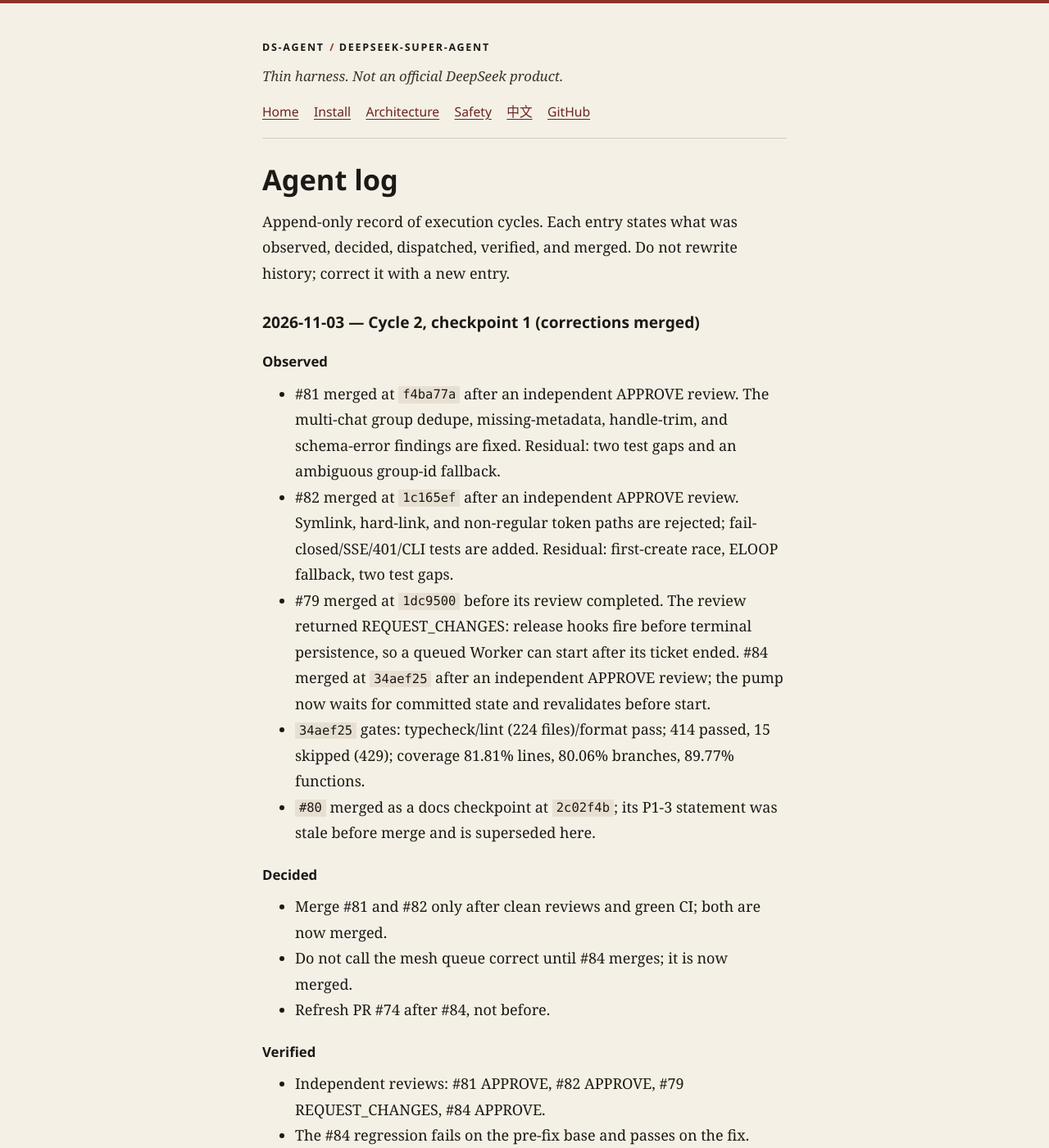
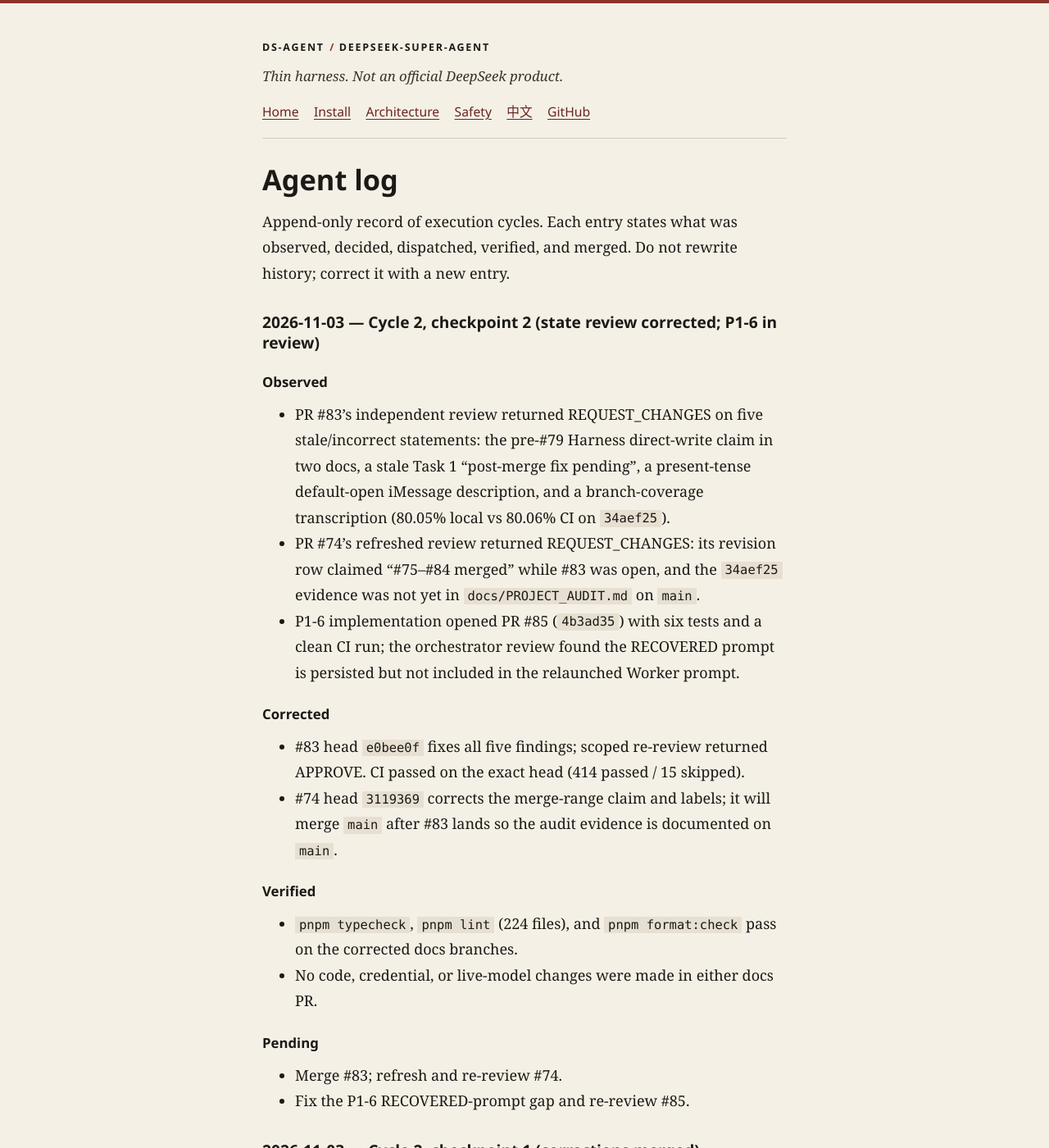
Before and after one commit to LofiSu/deepseek-super-agent, a Jekyll site: the page built from docs/AGENT_LOG.md, in a window 1280 px wide and 1400 px high. Shown: the whole window at 82% size. Built offline with Jekyll 4.4.1, drawn with Linux system fonts in a browser that asks for light colours; our own code applies the rules of GitHub Pages for plain Markdown files.

Commit message:
docs: record PR 83 re-review verdict and current open PRs

```diff
--- a/docs/AGENT_LOG.md
+++ b/docs/AGENT_LOG.md
@@ -3,6 +3,39 @@
 Append-only record of execution cycles. Each entry states what was observed,
 decided, dispatched, verified, and merged. Do not rewrite history; correct it
 with a new entry.
+
+## 2026-11-03 — Cycle 2, checkpoint 2 (state review corrected; P1-6 in review)
+
+### Observed
+
+- PR #83's independent review returned REQUEST_CHANGES on five stale/incorrect
+  statements: the pre-#79 Harness direct-write claim in two docs, a stale Task 1
+  "post-merge fix pending", a present-tense default-open iMessage description,
+  and a branch-coverage transcription (80.05% local vs 80.06% CI on `34aef25`).
+- PR #74's refreshed review returned REQUEST_CHANGES: its revision row claimed
+  "#75–#84 merged" while #83 was open, and the `34aef25` evidence was not yet in
+  `docs/PROJECT_AUDIT.md` on `main`.
+- P1-6 implementation opened PR #85 (`4b3ad35`) with six tests and a clean CI
+  run; the orchestrator review found the RECOVERED prompt is persisted but not
+  included in the relaunched Worker prompt.
+
+### Corrected
+
+- #83 head `e0bee0f` fixes all five findings; scoped re-review returned APPROVE.
+  CI passed on the exact head (414 passed / 15 skipped).
+- #74 head `3119369` corrects the merge-range claim and labels; it will merge
+  `main` after #83 lands so the audit evidence is documented on `main`.
+
+### Verified
+
+- `pnpm typecheck`, `pnpm lint` (224 files), and `pnpm format:check` pass on the
+  corrected docs branches.
+- No code, credential, or live-model changes were made in either docs PR.
+
+### Pending
+
+- Merge #83; refresh and re-review #74.
+- Fix the P1-6 RECOVERED-prompt gap and re-review #85.
 
 ## 2026-11-03 — Cycle 2, checkpoint 1 (corrections merged)
 
```
Also changed, not shown: docs/AGENT_REGISTRY.md (+2 -2 lines), docs/MASTER_PLAN.md (+8 -8 lines), docs/PROJECT_AUDIT.md (+3 -3 lines), docs/PR_REVIEW_LOG.md (+14 -9 lines).
